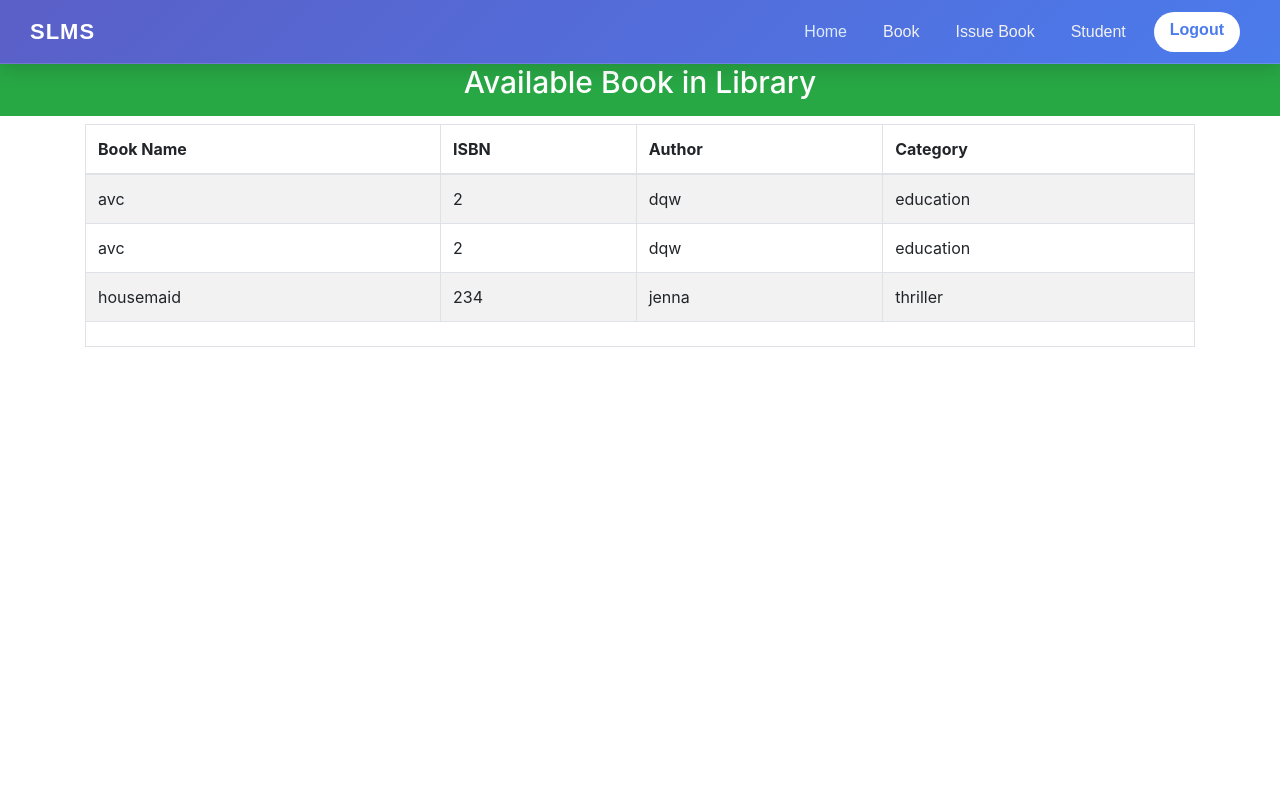
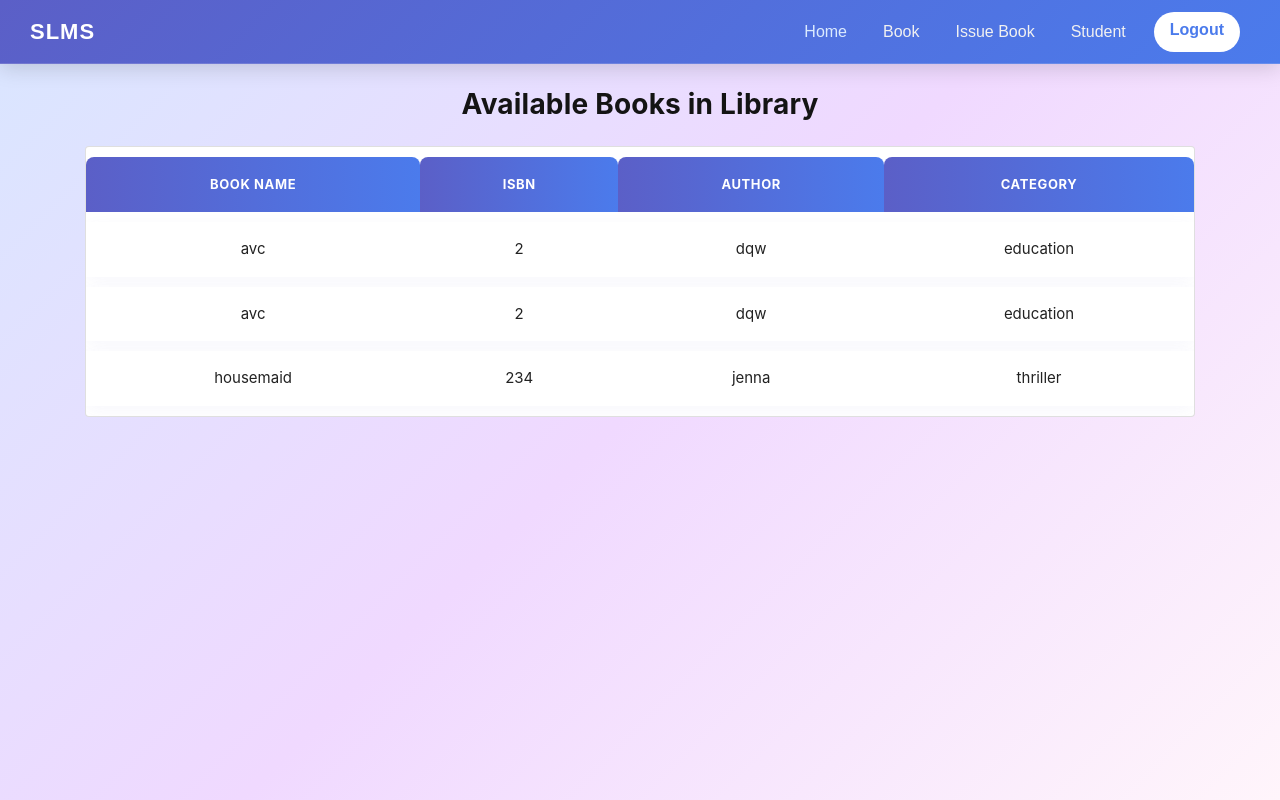
Before and after one commit to noorrbutt/Library-Management-System-, a Django app: page /viewbook/ in a window 1280 px wide. Run offline with Django 3.2, Linux system fonts and the light colour scheme; a user stored in the database is signed in; data comes from the database, SQL or seed files in the repository; both versions use the stored data as it was after the commit; some libraries are stand-ins or nearby versions.

Commit message:
Student Data merged in admin
-Admin can add students now.
-UI changed for list of students and books to match the theme.

```diff
--- a/librarymanagement/library/templates/library/adminafterlogin.html
+++ b/librarymanagement/library/templates/library/adminafterlogin.html
@@ -42,8 +42,8 @@
           <i class="bi bi-bookmark-check"></i> View Issued Books
         </a>
 
-        <a href="{% url 'viewstudent' %}" class="btn-option student">
-          <i class="bi bi-people-fill"></i> View Students
+        <a href="{% url 'addstudent' %}" class="btn-option student">
+          <i class="bi bi-people-fill"></i> Add Student
         </a>
       </div>
     </div>
--- a/librarymanagement/library/templates/library/navbar.html
+++ b/librarymanagement/library/templates/library/navbar.html
@@ -32,7 +32,6 @@
         <div class="navbar-nav nav-links">
           <a href="{% url 'home' %}" class="nav-item nav-link active">Home</a>
           <a href="{% url 'adminclick' %}" class="nav-item nav-link">Admin</a>
-          <a href="{% url 'studentclick' %}" class="nav-item nav-link">Student</a>
         </div>
       </div>
     </nav>
--- a/librarymanagement/library/templates/library/viewbook.html
+++ b/librarymanagement/library/templates/library/viewbook.html
@@ -1,67 +1,30 @@
+{% load static %}
 <!DOCTYPE html>
-<html lang="en" dir="ltr">
+<html lang="en">
   <head>
-<style media="screen">
-table.redTable {
-border: 2px solid #607d8b;
-background-color: #EEE7DB;
-width: 100%;
-text-align: center;
-border-collapse: collapse;
-}
-table.redTable td, table.redTable th {
-border: 1px solid #AAAAAA;
-padding: 3px 2px;
-}
-table.redTable tbody td {
-font-size: 13px;
-}
-table.redTable tr:nth-child(even) {
-background: #ffffff;
-}
-table.redTable thead {
-background: #607d8b;
-}
-table.redTable thead th {
-font-size: 19px;
-font-weight: bold;
-color: #FFFFFF;
-text-align: center;
-border-left: 2px solid #607d8b;
-}
-table.redTable thead th:first-child {
-border-left: none;
-}
+    <meta charset="utf-8" />
+    <title>Available Books</title>
 
-table.redTable tfoot {
-font-size: 13px;
-font-weight: bold;
-color: #FFFFFF;
-background: #607d8b;
-}
-table.redTable tfoot td {
-font-size: 13px;
-}
-table.redTable tfoot .links {
-text-align: right;
-}
-table.redTable tfoot .links a{
-display: inline-block;
-background: #FFFFFF;
-color: #607d8b;
-padding: 2px 8px;
-border-radius: 5px;
-}
-</style>
+    {% block css %}
+    <!-- Bootstrap -->
+    <link href="https://cdn.jsdelivr.net/npm/bootstrap@5.3.2/dist/css/bootstrap.min.css" rel="stylesheet">
+    <!-- Books custom styles -->
+    <link rel="stylesheet" href="{% static 'student/css/viewstudent.css' %}">
+    {% endblock css %}
   </head>
+
   <body>
     {% include "library/navbaradmin.html" %}
-    <br>
-    <br>
-    <h3 class="p-3 mb-2 bg-success text-white" style = 'font-size: 30px;text-align:center;'>Available Book in Library</h3>
-{% if books%}
+
+    <main class="page-content">
       <div class="container">
-  <table class="table table-hover table-condensed table-striped table-bordered">
+        <h3 class="page-title mb-4 text-center">Available Books in Library</h3>
+
+        {% if books %}
+        <div class="card book-card">
+          <div class="card-body p-0">
+            <div class="table-responsive">
+              <table class="table table-borderless mb-0">
                 <thead>
                   <tr>
                     <th>Book Name</th>
@@ -70,31 +33,29 @@ border-radius: 5px;
                     <th>Category</th>
                   </tr>
                 </thead>
-    <tfoot>
-    <tr>
-    <td colspan="4" rowspan="4">
-    <div class="links"></div>
-    </td>
-    </tr>
-    </tfoot>
                 <tbody>
                   {% for book in books %}
                   <tr>
-          <td>{{book.name}}</td>
-          <td>{{book.isbn}}</td>
-          <td>{{book.author}}</td>
-          <td>{{book.category}}</td>
+                    <td>{{ book.name }}</td>
+                    <td>{{ book.isbn }}</td>
+                    <td>{{ book.author }}</td>
+                    <td>{{ book.category }}</td>
                   </tr>
                   {% endfor %}
                 </tbody>
               </table>
             </div>
-{%else%}
-<h1>Have 0 book</h1>
-{%endif%}
+          </div>
+        </div>
+        {% else %}
+        <h4 class="text-center mt-5 text-muted">No Books Available</h4>
+        {% endif %}
 
+      </div>
+    </main>
 
-<br><br><br><br><br><br><br><br><br>
     {% include "library/footer.html" %}
+
+    <script src="https://cdn.jsdelivr.net/npm/bootstrap@5.3.2/dist/js/bootstrap.bundle.min.js"></script>
   </body>
 </html>
--- a/librarymanagement/library/views.py
+++ b/librarymanagement/library/views.py
@@ -6,7 +6,7 @@ from datetime import date
 from . import forms, models
 from librarymanagement.settings import EMAIL_HOST_USER
 
-
+# -------------------- BASIC VIEWS --------------------
 
 def home_view(request):
     if request.user.is_authenticated:
@@ -14,14 +14,6 @@ def home_view(request):
     return render(request, 'library/index.html')
 
 
-# for showing signup/login button for student
-def studentclick_view(request):
-    if request.user.is_authenticated:
-        return redirect('afterlogin')
-    return render(request, 'library/studentclick.html')
-
-
-# for showing signup/login button for admin
 def adminclick_view(request):
     if request.user.is_authenticated:
         return redirect('afterlogin')
@@ -43,41 +35,17 @@ def adminsignup_view(request):
             return redirect('adminlogin')
     return render(request, 'library/adminsignup.html', {'form': form})
 
-
-def studentsignup_view(request):
-    form1 = forms.StudentUserForm()
-    form2 = forms.StudentExtraForm()
-    context = {'form1': form1, 'form2': form2}
-
-    if request.method == 'POST':
-        form1 = forms.StudentUserForm(request.POST)
-        form2 = forms.StudentExtraForm(request.POST)
-        if form1.is_valid() and form2.is_valid():
-            user = form1.save()
-            user.set_password(user.password)
-            user.save()
-
-            extra = form2.save(commit=False)
-            extra.user = user
-            extra.save()
-
-            student_group, created = Group.objects.get_or_create(name='STUDENT')
-            student_group.user_set.add(user)
-
-            return redirect('studentlogin')
-
-    return render(request, 'library/studentsignup.html', context=context)
-
+# -------------------- ROLE CHECK --------------------
 
 def is_admin(user):
     return user.groups.filter(name='ADMIN').exists()
 
+# -------------------- AFTER LOGIN --------------------
 
 def afterlogin_view(request):
     if is_admin(request.user):
         return render(request, 'library/adminafterlogin.html')
-    return render(request, 'library/studentafterlogin.html')
-
+    return redirect('adminlogin')
 
 # -------------------- ADMIN VIEWS --------------------
 
@@ -146,37 +114,44 @@ def viewissuedbook_view(request):
     return render(request, 'library/viewissuedbook.html', {'li': data})
 
 
+# -------------------- STUDENT VIEWS --------------------
+
+@login_required(login_url='adminlogin')
+@user_passes_test(is_admin)
+def addstudent_view(request):
+    """Admin can manually add students"""
+    form1 = forms.StudentUserForm()
+    form2 = forms.StudentExtraForm()
+
+    if request.method == 'POST':
+        form1 = forms.StudentUserForm(request.POST)
+        form2 = forms.StudentExtraForm(request.POST)
+
+        if form1.is_valid() and form2.is_valid():
+            # Save User first
+            user = form1.save(commit=False)
+            user.set_password(user.password)
+            user.save()
+
+            # Now link StudentExtra with this User
+            extra = form2.save(commit=False)
+            extra.user = user
+            extra.save()
+
+            # Add to student group
+            student_group, created = Group.objects.get_or_create(name='STUDENT')
+            student_group.user_set.add(user)
+
+            # ✅ Redirect to success page
+            return redirect('studentadded')
+
+    return render(request, 'student/addstudent.html', {'form1': form1, 'form2': form2})
+
 @login_required(login_url='adminlogin')
 @user_passes_test(is_admin)
 def viewstudent_view(request):
     students = models.StudentExtra.objects.all()
-    return render(request, 'library/viewstudent.html', {'students': students})
-
-
-# -------------------- STUDENT VIEWS --------------------
-
-@login_required(login_url='studentlogin')
-def viewissuedbookbystudent(request):
-    student = models.StudentExtra.objects.get(user=request.user)
-    issuedbooks = models.IssuedBook.objects.filter(enrollment=student.enrollment)
-
-    book_info = []
-    issue_info = []
-
-    for ib in issuedbooks:
-        books = models.Book.objects.filter(isbn=ib.isbn)
-        for book in books:
-            book_info.append((request.user, student.enrollment, student.branch, book.name, book.author))
-
-        issdate = ib.issuedate.strftime('%d-%m-%Y')
-        expdate = ib.expirydate.strftime('%d-%m-%Y')
-
-        days = (date.today() - ib.issuedate).days
-        fine = max(0, (days - 15) * 10) if days > 15 else 0
-
-        issue_info.append((issdate, expdate, fine))
-
-    return render(request, 'library/viewissuedbookbystudent.html', {'li1': book_info, 'li2': issue_info})
+    return render(request, 'student/viewstudent.html', {'students': students})
 
 
 # -------------------- INFO PAGES --------------------
@@ -202,3 +177,6 @@ def contactus_view(request):
             )
             return render(request, 'library/contactussuccess.html')
     return render(request, 'library/contactus.html', {'form': form})
+
+def studentadded_view(request):
+    return render(request, 'student/studentadded.html')
--- a/librarymanagement/urls.py
+++ b/librarymanagement/urls.py
@@ -7,32 +7,27 @@ from django.contrib.auth.views import LoginView, LogoutView
 urlpatterns = [
     path('admin/', admin.site.urls),
     path('accounts/', include('django.contrib.auth.urls')),
-    path('', include('librarymanagement.library.urls')),
 
-
+    # Home & login
     path('', views.home_view, name='home'),
-
     path('adminclick/', views.adminclick_view, name='adminclick'),
-    path('studentclick/', views.studentclick_view, name='studentclick'),
-
     path('adminsignup/', views.adminsignup_view, name='adminsignup'),
-    path('studentsignup/', views.studentsignup_view, name='studentsignup'),
-
     path('adminlogin/', LoginView.as_view(template_name='library/adminlogin.html'), name='adminlogin'),
-    path('studentlogin/', LoginView.as_view(template_name='library/studentlogin.html'), name='studentlogin'),
-
     path('logout/', LogoutView.as_view(template_name='library/index.html'), name='logout'),
     path('afterlogin/', views.afterlogin_view, name='afterlogin'),
 
-    # Admin actions
+    # Admin: Book management
     path('addbook/', views.addbook_view, name='addbook'),
     path('viewbook/', views.viewbook_view, name='viewbook'),
     path('issuebook/', views.issuebook_view, name='issuebook'),
     path('viewissuedbook/', views.viewissuedbook_view, name='viewissuedbook'),
+
+    # Admin: Student management
+    path('addstudent/', views.addstudent_view, name='addstudent'),
+    path('studentadded/', views.studentadded_view, name='studentadded'),
+
+
     path('viewstudent/', views.viewstudent_view, name='viewstudent'),
-
-    # Student actions
-    path('viewissuedbookbystudent/', views.viewissuedbookbystudent, name='viewissuedbookbystudent'),
 
     # Info pages
     path('aboutus/', views.aboutus_view, name='aboutus'),
--- /dev/null
+++ b/static/student/css/viewstudent.css
@@ -0,0 +1,140 @@
+/* ---------- Variables ---------- */
+:root{
+  --navbar-height: 72px;
+  --accent-1: #5b5fc7;  /* primary purple */
+  --accent-2: #4b7bec;  /* hover purple */
+  --bg-1: #d9e6ff;      /* page gradient start */
+  --bg-2: #fff5fb;      /* page gradient end */
+}
+
+/* ---------- Page background & typography ---------- */
+body{
+  margin: 0;
+  font-family: "Poppins", sans-serif;
+  color: #222;
+  min-height: 100vh;
+  background: linear-gradient(135deg, var(--bg-1) 0%, #f0d9ff 50%, var(--bg-2) 100%);
+  -webkit-font-smoothing: antialiased;
+}
+
+.page-content{
+  padding-top: calc(var(--navbar-height) + 1rem);
+  padding-bottom: 3rem;
+}
+
+.container{
+  max-width: 1100px;
+}
+
+/* ---------- Header / Add button ---------- */
+.page-title{
+  font-size: 28px;
+  font-weight: 700;
+  color: #141414;
+  letter-spacing: .2px;
+  text-align: center;
+  margin-bottom: 2rem;
+}
+
+.btn-primary{
+  background: var(--accent-1);
+  border: none;
+  border-radius: 10px;
+  padding: 10px 16px;
+  font-weight: 600;
+  box-shadow: 0 8px 20px rgba(91,95,199,0.14);
+  transition: transform .22s ease, box-shadow .22s ease, background .22s ease;
+}
+.btn-primary:hover{
+  transform: translateY(-3px);
+  background: var(--accent-2);
+  box-shadow: 0 18px 40px rgba(75,123,236,0.12);
+}
+
+/* ---------- Pop-out table card ---------- */
+.student-card{
+  margin-top: 1rem;
+  border-radius: 14px !important;
+  overflow: hidden;
+  background: linear-gradient(180deg, rgba(255,255,255,0.96), rgba(255,255,255,0.99));
+  border: 1px solid rgba(91,95,199,0.06);
+  box-shadow: 0 26px 60px rgba(91,95,199,0.08), 0 6px 18px rgba(75,123,236,0.04);
+}
+
+/* Table spacing & style */
+.table{
+  margin-bottom: 0;
+  border-spacing: 0 10px; /* space between rows */
+  border-collapse: separate;
+}
+
+/* Table headers: gradient purple */
+.table thead th{
+  padding: 18px 22px;
+  font-weight: 700;
+  font-size: 13px;
+  color: #fff;
+  text-transform: uppercase;
+  letter-spacing: .6px;
+  background: linear-gradient(90deg, var(--accent-1), var(--accent-2));
+  border-bottom: none;
+  border-radius: 8px 8px 0 0;
+  text-align: center;
+  transition: background .3s ease;
+}
+
+.table thead th:hover{
+  background: linear-gradient(90deg, var(--accent-2), var(--accent-1));
+}
+
+/* Table body cells */
+.table tbody td{
+  padding: 16px 22px;
+  font-size: 15px;
+  color: #222;
+  text-align: center;
+  border-top: none;
+}
+
+/* Make each row like a card */
+.table tbody tr{
+  background: #fff;
+  border-radius: 12px;
+  box-shadow: 0 4px 15px rgba(91,95,199,0.05);
+  transition: transform .18s ease, box-shadow .18s ease;
+}
+
+.table tbody tr:hover{
+  transform: translateY(-3px);
+  box-shadow: 0 10px 30px rgba(91,95,199,0.12);
+}
+
+/* Alternate row color vibe (subtle) */
+.table tbody tr:nth-child(even){
+  background: #f8f9ff;
+}
+
+/* ---------- Small screens ---------- */
+@media (max-width: 768px){
+  .page-title{ font-size: 20px; }
+  .student-card{ box-shadow: 0 12px 28px rgba(91,95,199,0.06); }
+
+  .container{ padding-left: 1rem; padding-right: 1rem; }
+
+  .table thead { display: none; }
+  .table tbody td{
+    display: block;
+    width: 100%;
+    padding: 12px;
+    text-align: left;
+  }
+  .table tbody tr{
+    display: block;
+    margin-bottom: 12px;
+    background: #fff;
+    border-radius: 10px;
+    padding: 12px;
+    box-shadow: 0 6px 18px rgba(0,0,0,0.03);
+    border: 1px solid rgba(0,0,0,0.02);
+  }
+}
```
Also changed, not shown: librarymanagement/library/forms.py (+37 -19 lines), librarymanagement/library/templates/student/addstudent.html (added, +56 -0 lines), librarymanagement/library/templates/student/studentadded.html (added, +26 -0 lines), librarymanagement/library/templates/student/viewstudent.html (added, +69 -0 lines), static/student/css/addstudent.css (added, +50 -0 lines), db.sqlite3. Lines whose indentation alone changed are shown as unchanged.
